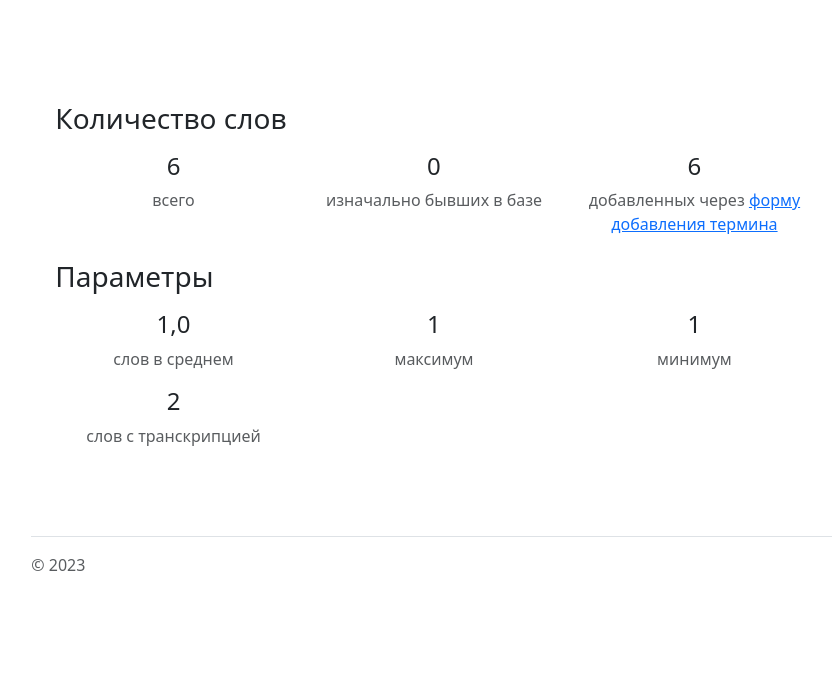
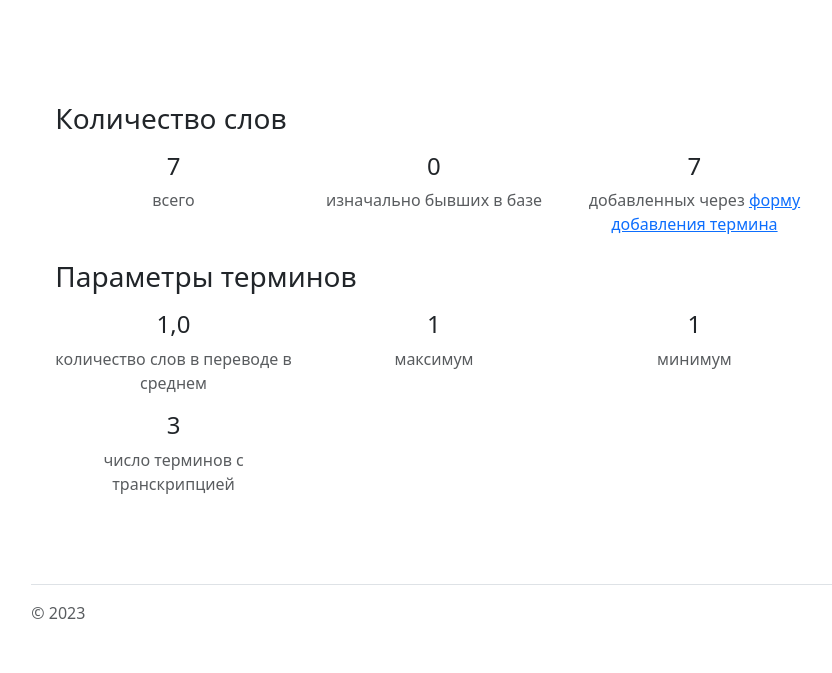
Before and after one commit to Gressy2113/Language-site, a Django app: page /stats in a window 1280 px wide. Shown: the part 515-1188 px from the top of the page, without its empty margins (206-1038 px from the left). Before the commit the page ends 1086 px from the top, so only its background shows below. Run offline with Django 4.2, Linux system fonts and the light colour scheme; some libraries are stand-ins or nearby versions.

Commit message:
Improved stats description

```diff
--- a/langsite/data/terms.csv
+++ b/langsite/data/terms.csv
@@ -3,5 +3,6 @@ cat;kæt;кошка;user
 cow;;корова;user
 dog;dɒɡ ;собака;user
 elephant;;слон;user
+mouse;maʊs;мышь;user
 rat;;крыса;user
 tree;;дерево;user
--- a/langsite/langsite/settings.py
+++ b/langsite/langsite/settings.py
@@ -23,7 +23,7 @@ BASE_DIR = Path(__file__).resolve().parent.parent #основной путь
 SECRET_KEY = 'django-insecure-h+)wrkbs)zigl#j$i6$d*_nnocma_l@mb2l^b*rvca3j_!)_$)'
 
 # SECURITY WARNING: don't run with debug turned on in production! - не хотим показывать, что пошло не так+уязвимость
-DEBUG = False
+DEBUG = True
 
 ALLOWED_HOSTS = []
 
--- a/langsite/templates/stats.html
+++ b/langsite/templates/stats.html
@@ -25,12 +25,12 @@
         </div>
     </div>
     <div>
-        <h3 class="py-2">Параметры</h3>
+        <h3 class="py-2">Параметры терминов</h3>
     </div>
     <div class="row text-center">
         <div class="col-md-4">
             <h4>{{ words_avg }}</h4>
-            <p class="text-muted">слов в среднем</p>
+            <p class="text-muted">количество слов в переводе в среднем</p>
         </div>
         <div class="col-sm-4">
             <h4>{{ words_max }}</h4>
@@ -42,7 +42,7 @@
         </div>
         <div class="col-sm-4">
             <h4>{{ terms_with_transcription }}</h4>
-            <p class="text-muted">слов с транскрипцией</p>
+            <p class="text-muted">число терминов с транскрипцией</p>
         </div>
 
     </div>
```
